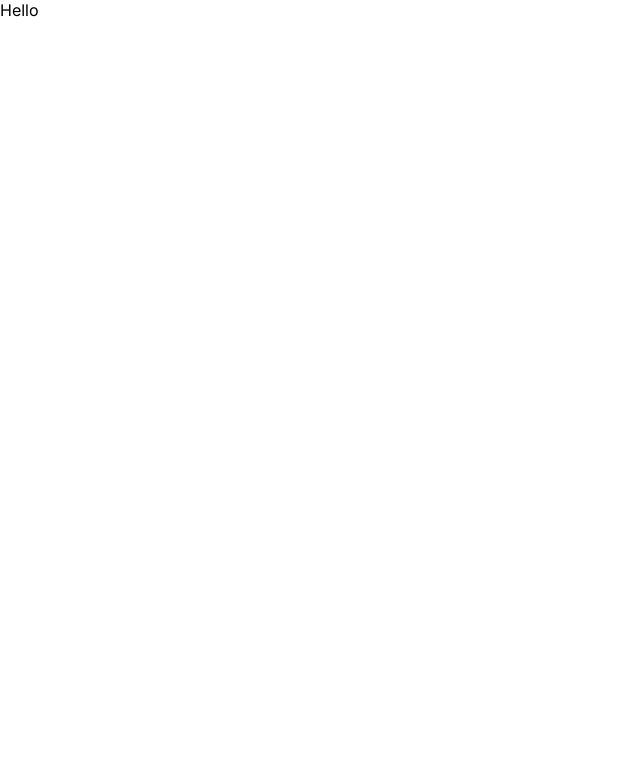
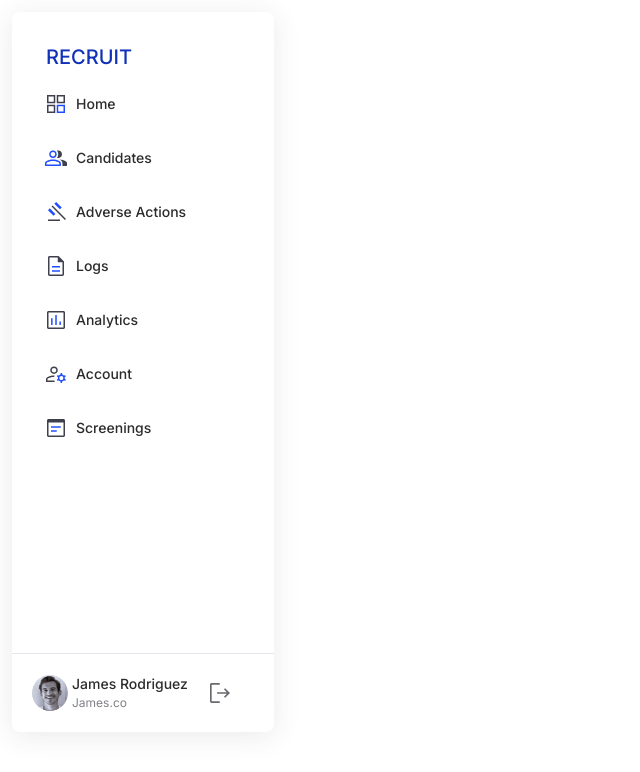
Before and after one commit to ravikant-216/Checkr, a React app in the folder frontend/: page / in a window 1280 px wide. Shown: the top 772 px of the page, without its empty margins (0-640 px from the left). Built offline with nearby package versions, Linux system fonts and the light colour scheme.

Commit message:
FE_Feature/BC140-31_Landing_Page_Teamplate added (#34)
Co-authored-by: -v <aritraghorai0@gmail.com>

```diff
--- a/frontend/src/App.tsx
+++ b/frontend/src/App.tsx
@@ -1,3 +1,5 @@
+import HomePageTeamplates from './components/templates/HomePageTemplates'
+
 export const App = () => {
-  return <div>Hello</div>
+  return <HomePageTeamplates />
 }
--- a/frontend/src/components/organisms/Navbar/index.tsx
+++ b/frontend/src/components/organisms/Navbar/index.tsx
@@ -7,13 +7,14 @@ import { Icon } from '@/components/atoms/Icon'
 import logout from '@Assets/icons/logout.svg'
 import theme from '@/themes'
 import { RECRUIT, navItems } from '@/strings/constant'
+import { NavbarLabel } from '@/utils/types'
 
 export interface NavbarProps {
   userName?: string
   userInfo?: string
   avatar?: string
   handleLogout?: () => void
-  label: string
+  label: NavbarLabel
 }
 const Wrapper = styled(Box)({
   width: "min('238px','90vw')",
--- /dev/null
+++ b/frontend/src/components/templates/HomePageTemplates/index.tsx
@@ -0,0 +1,31 @@
+import { Navbar } from '@/components/organisms/Navbar'
+import { NavbarLabel } from '@/utils/types'
+import { Grid, Stack } from '@mui/material'
+import avatar from '@Assets/icons/Avatar.svg'
+
+interface HomePageTeamplatesProps {
+  label: NavbarLabel
+  children: React.ReactNode
+}
+
+const HomePageTeamplates = ({ label, children }: HomePageTeamplatesProps) => {
+  return (
+    <Grid container p={3}>
+      <Grid item xs={2.5}>
+        <Navbar
+          label={label}
+          userName="James Rodriguez"
+          userInfo="James.co"
+          avatar={avatar}
+        />
+      </Grid>
+      <Grid item xs={9.5}>
+        <Stack spacing={2} sx={{ p: 2 }}>
+          {children}
+        </Stack>
+      </Grid>
+    </Grid>
+  )
+}
+
+export default HomePageTeamplates
--- a/frontend/src/index.tsx
+++ b/frontend/src/index.tsx
@@ -1,8 +1,14 @@
 import { createRoot } from 'react-dom/client'
 import { App } from './App'
 import './index.css'
+import { ThemeProvider } from '@mui/material'
+import theme from './themes'
 const root = document.getElementById('root')
 
 if (root !== null) {
-  createRoot(root).render(<App />)
+  createRoot(root).render(
+    <ThemeProvider theme={theme}>
+      <App />
+    </ThemeProvider>
+  )
 }
--- a/frontend/src/strings/constant.ts
+++ b/frontend/src/strings/constant.ts
@@ -143,7 +143,7 @@ export const navItems = [
   { id: 5, heading: 'Analytics', src: analytics },
   { id: 6, heading: 'Account', src: account },
   { id: 7, heading: 'Screenings', src: screenings },
-]
+] as const
 export const RECRUIT = 'RECRUIT'
 export const SIGN_IN = 'Sign In'
 export const PLEASE_ENTER_CREDENTIALS = 'Please enter your login credentials'
--- a/frontend/src/utils/types.ts
+++ b/frontend/src/utils/types.ts
@@ -24,3 +24,5 @@ export interface CandidateInformation {
   location: string
   date: string
 }
+
+export type NavbarLabel = 'Candidates' | 'Adverse Actions'
```
Also changed, not shown: 2 other files (tests, documents, lock files or other folders).
